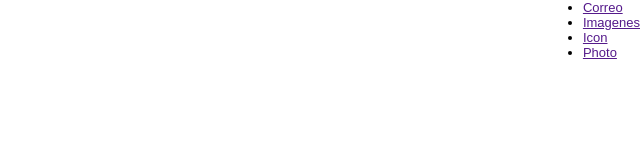
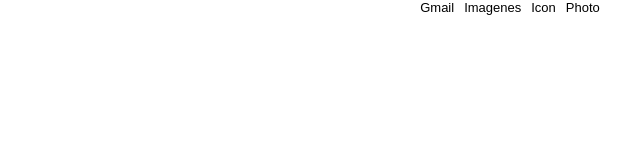
Before and after one commit to kevinpaezbeltran/google_clon, a plain HTML site: page index.html in a window 1280 px wide. Shown: the whole page, without its empty margins (640-1280 px from the left). Drawn offline with Linux system fonts and the light colour scheme.

Commit message:
Elementos del header posicionados

```diff
--- a/css/main.css
+++ b/css/main.css
@@ -8,6 +8,10 @@ body {
     font-size: 13px;
     font-family: Arial, Helvetica, sans-serif;
 }
+a {
+    text-decoration: none;
+    cursor: pointer;
+}
 header {
     width: 100%;
     height: 60px;
@@ -16,3 +20,15 @@ header nav {
     display: flex;
     justify-content: flex-end;
 }
+header nav .nav-right-section {
+    width: 250px;
+    height: auto;
+    display: flex;
+    list-style: none;
+    justify-content: center;
+    align-items: center;
+}
+nav .nav-right-section a {
+    margin-right: 10px;
+    color: #000000;
+}
--- a/index.html
+++ b/index.html
@@ -10,8 +10,8 @@
 <body>
     <header>
         <nav>
-            <ul>
-                <li><a href="">Correo</a></li>
+            <ul class="nav-right-section">
+                <li><a href="">Gmail</a></li>
                 <li><a href="">Imagenes</a></li>
                 <li><a href="">Icon</a></li>
                 <li><a href="">Photo</a></li>
```
